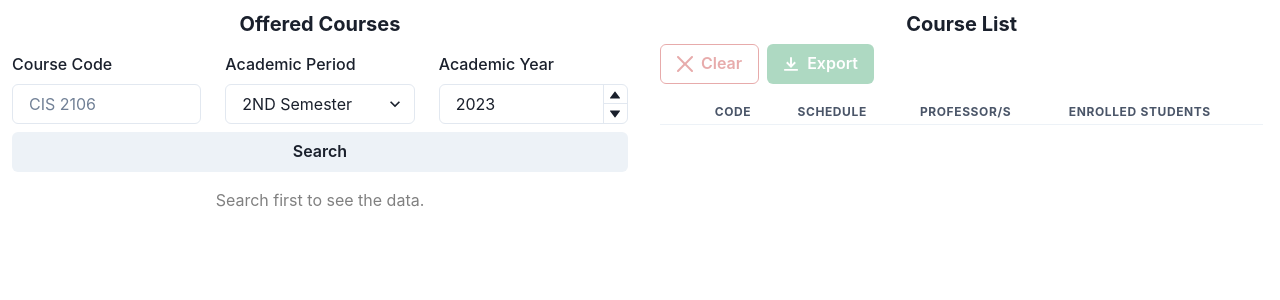
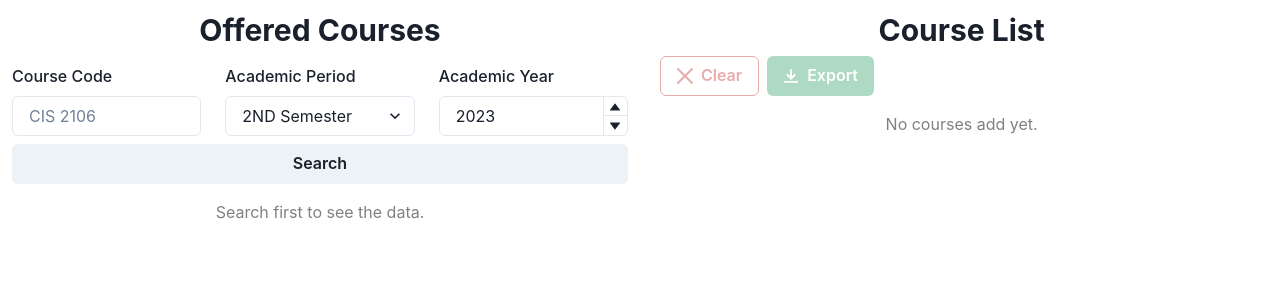
Before and after one commit to 0-BSCode/schedule-creator, a React (Vite) app in the folder client/: page / in a window 1280 px wide. Shown: the top 300 px of the page. Built offline with nearby package versions, Linux system fonts and the light colour scheme.

Commit message:
Add text on empty student course list

```diff
--- a/client/src/App.tsx
+++ b/client/src/App.tsx
@@ -142,7 +142,7 @@ function App() {
   return (
     <HStack alignItems={"flex-start"} h="100vh">
       <Stack p={3} maxW={"50%"} h={"100%"} gap={4}>
-        <Heading as="h1" size="md" textAlign="center">
+        <Heading as="h1" size="lg" textAlign="center">
           Offered Courses
         </Heading>
         <Stack>
--- a/client/src/components/StudentCoursesTable.tsx
+++ b/client/src/components/StudentCoursesTable.tsx
@@ -49,7 +49,7 @@ const StudentCoursesTable = () => {
   return (
     <>
       <Stack>
-        <Heading as="h1" size="md" textAlign="center">
+        <Heading as="h1" size="lg" textAlign="center">
           Course List
         </Heading>
         <HStack>
@@ -80,6 +80,11 @@ const StudentCoursesTable = () => {
           </Tooltip>
         </HStack>
       </Stack>
+      {!studentCourses.length ? (
+        <Text fontSize={"md"} textAlign={"center"} color="gray">
+          No courses add yet.
+        </Text>
+      ) : (
         <TableContainer
           style={{
             overflow: "auto",
@@ -133,6 +138,7 @@ const StudentCoursesTable = () => {
             </Tbody>
           </Table>
         </TableContainer>
+      )}
     </>
   );
 };
```
Lines whose indentation alone changed are shown as unchanged.
